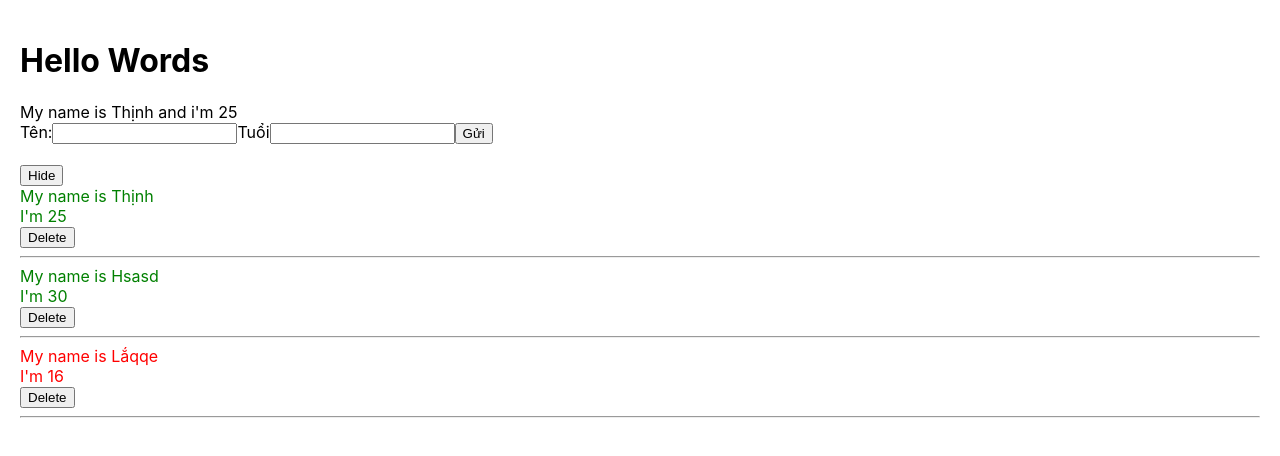
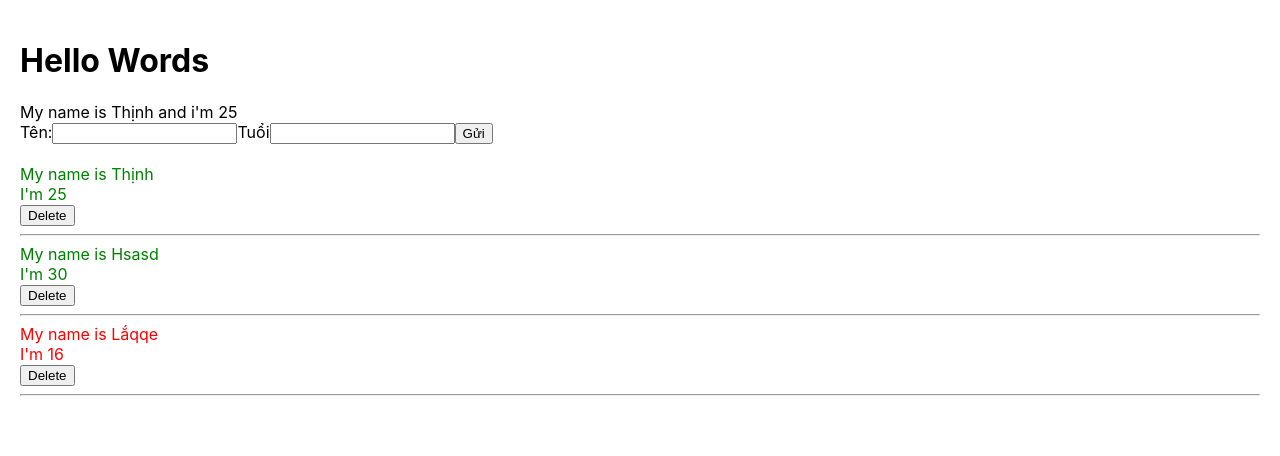
Before and after one commit to ThinhChu/React-JS, a React (Create React App) app: page / in a window 1280 px wide. Shown: the top 456 px of the page. Built offline with nearby package versions, Linux system fonts and the light colour scheme.

Commit message:
stateful và stateless

```diff
--- a/src/components/DisplayInfor.js
+++ b/src/components/DisplayInfor.js
@@ -2,49 +2,47 @@ import React from "react";
 import "./style/DisplayInfor.scss";
 // import logo from "../logo.svg";
 
-class DisplayInfor extends React.Component {
-  constructor(props) {
-    console.log("check constructor");
+// class DisplayInfor extends React.Component {
 
-    super(props);
-    //Babel compiler
-    this.state = {
-      isShowListUsers: true,
-    };
-  }
+//   render() {
+//     // Destructuring array/object
+//     const { listUsers } = this.props;
+//     // console.log(listUsers);
 
-  handleShowHide = (e) => {
-    // console.log(this.state.isShowListUsers);
-    // !this.state.isShowListUsers lấy giá trị ngược lại với giá trị ban đầu
-    this.setState({
-      isShowListUsers: !this.state.isShowListUsers,
-    });
-  };
+//     return (
+//       <div className="displayInforItem">
 
-  componentDidMount() {
-    console.log("check componentDidMount");
-  }
+//         {true && (
+//           <div>
+//             {listUsers.map((user) => {
+//               return (
+//                 // +user.age (+) đứng trước biến đổi kiểu (type) giá trị thành number
+//                 <div key={user.id} className={+user.age > 18 ? "green" : "red"}>
+//                   <div>My name is {user.name}</div>
+//                   <div>I'm {user.age}</div>
+//                   <button
+//                     onClick={() => {
+//                       this.props.handleDeleteUser(user.id);
+//                     }}
+//                   >
+//                     Delete
+//                   </button>
+//                   <hr />
+//                 </div>
+//               );
+//             })}
+//           </div>
+//         )}
+//       </div>
+//     );
+//   }
+// }
 
-  componentDidUpdate(prevProps, prevState, snapshot) {
-    console.log("check componentDidUpdate");
-  }
-
-  render() {
-    console.log("check render");
-    // console.log(this.props);
-    // Destructuring array/object
-    const { listUsers } = this.props;
-    // console.log(listUsers);
-
+const DisplayInfor = (props) => {
+  const { listUsers } = props;
   return (
     <div className="displayInforItem">
-        {/* <img src={logo} alt="sfsdfsd" /> */}
-        <div>
-          <button onClick={this.handleShowHide}>
-            {this.state.isShowListUsers ? "Hide" : "Show"}
-          </button>
-        </div>
-        {this.state.isShowListUsers && (
+      {true && (
         <div>
           {listUsers.map((user) => {
             return (
@@ -54,7 +52,7 @@ class DisplayInfor extends React.Component {
                 <div>I'm {user.age}</div>
                 <button
                   onClick={() => {
-                      this.props.handleDeleteUser(user.id);
+                    props.handleDeleteUser(user.id);
                   }}
                 >
                   Delete
@@ -67,7 +65,6 @@ class DisplayInfor extends React.Component {
       )}
     </div>
   );
-  }
-}
+};
 
 export default DisplayInfor;
```
Lines whose indentation alone changed are shown as unchanged.
